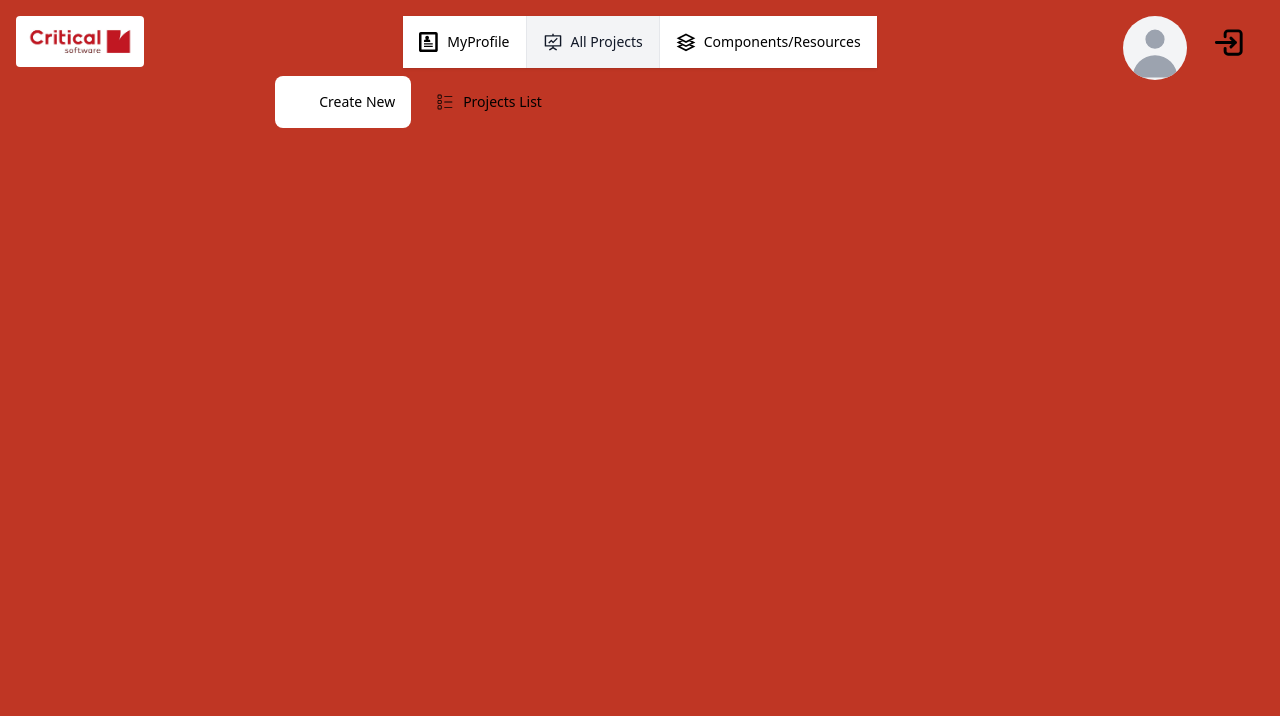
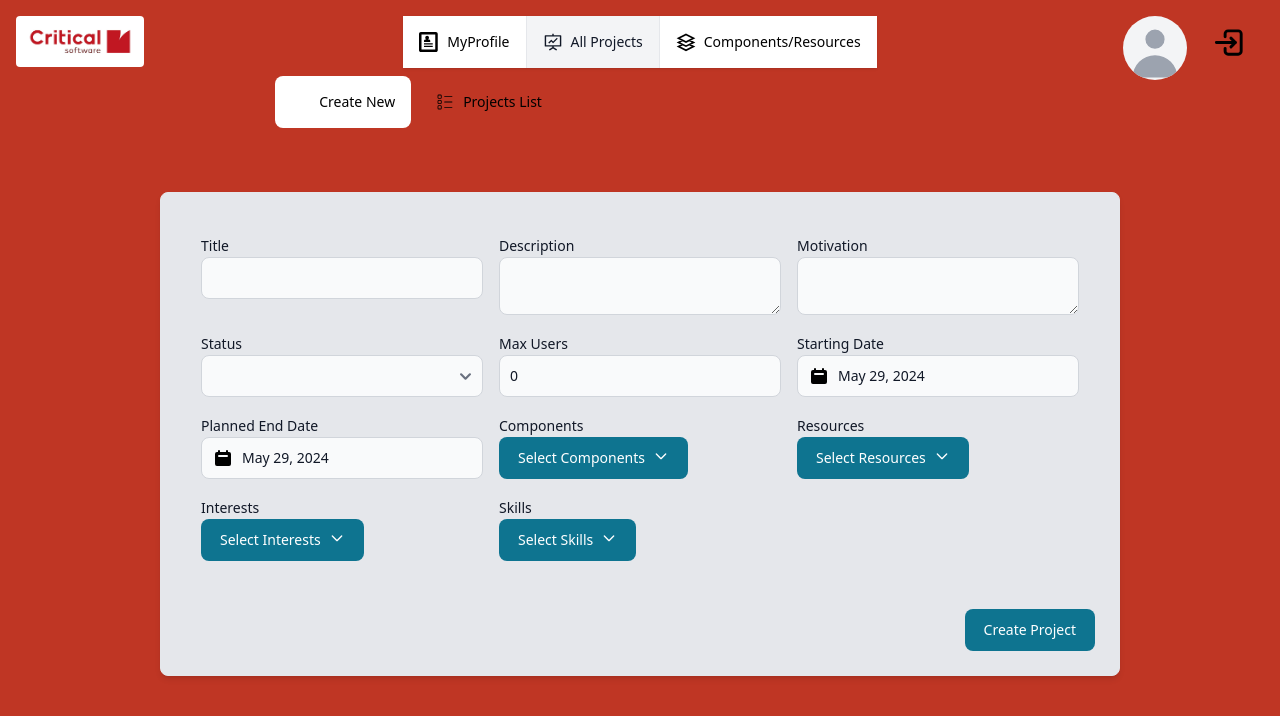
Before and after one commit to Morallez86/projetofinal-frontend, a React (Create React App) app in the folder projetofinal-frontend/: page /createNewProject in a window 1280 px wide. Shown: the top 716 px of the page. Built offline with nearby package versions, Linux system fonts and the light colour scheme.

Commit message:
Esqueleto de mapa de gantt, tabela de skills e criar projecto

```diff
--- a/projetofinal-frontend/package.json
+++ b/projetofinal-frontend/package.json
@@ -9,6 +9,7 @@
     "@testing-library/user-event": "^13.5.0",
     "flowbite": "^2.3.0",
     "flowbite-react": "^0.9.0",
+    "gantt-task-react": "^0.3.9",
     "jwt-decode": "^4.0.0",
     "lottie-web": "^5.12.2",
     "react": "^18.3.1",
--- a/projetofinal-frontend/src/Pages/AllProjectsCreateNew.jsx
+++ b/projetofinal-frontend/src/Pages/AllProjectsCreateNew.jsx
@@ -1,8 +1,190 @@
-import React from "react";
+import React, { useState } from "react";
 import Layout from "../Components/Layout";
+import {
+  Card,
+  TextInput,
+  Label,
+  Button,
+  Select,
+  Dropdown,
+  Datepicker,
+  Textarea,
+} from "flowbite-react";
+import useApiStore from '../Stores/ApiStore';
 
 function AllProjectsCreateNew() {
-  return <Layout activeTab={1} activeSubProjects={0} />;
+  const apiUrl = useApiStore((state) => state.apiUrl);
+  const [projectInfo, setProjectInfo] = useState({
+    title: "",
+    description: "",
+    motivation: "",
+    status: "",
+    maxUsers: 0,
+    startingDate: "",
+    plannedEndDate: "",
+    components: [],
+    resources: [],
+    interests: [],
+    skills: [],
+  });
+
+  const handleChange = (e) => {
+    const { name, value } = e.target;
+    setProjectInfo((prevInfo) => ({
+      ...prevInfo,
+      [name]: value,
+    }));
+  };
+
+  const handleDropdownChange = (name, value) => {
+    setProjectInfo((prevInfo) => ({
+      ...prevInfo,
+      [name]: value,
+    }));
+  };
+
+  const handleSubmit = async () => {
+    try {
+      const response = await fetch(`${apiUrl}/projects`, {
+        method: "POST",
+        headers: {
+          Accept: "*/*",
+          "Content-Type": "application/json",
+        },
+        body: JSON.stringify(projectInfo),
+      });
+
+      if (response.status === 201) {
+        console.log("Project created successfully");
+      } else {
+        console.error("Error creating project");
+      }
+    } catch (error) {
+      console.error("Error creating project:", error);
+    }
+  };
+
+  return (
+    <div className="flex flex-col min-h-screen">
+    <Layout activeTab={1} activeSubProjects={0}/>
+      <Card className="bg-gray-200 transition-colors duration-200 w-3/4 h-auto mx-auto mt-10">
+        <div className="grid grid-cols-3 gap-4 p-4">
+          <div>
+            <Label htmlFor="title" value="Title" />
+            <TextInput
+              id="title"
+              type="text"
+              name="title"
+              value={projectInfo.title}
+              onChange={handleChange}
+              className="text-sm text-gray-500 dark:text-gray-400"
+            />
+          </div>
+          <div>
+            <Label htmlFor="description" value="Description" />
+            <Textarea
+              id="description"
+              name="description"
+              value={projectInfo.description}
+              onChange={handleChange}
+              className="text-sm text-gray-500 dark:text-gray-400"
+            />
+          </div>
+          <div>
+            <Label htmlFor="motivation" value="Motivation" />
+            <Textarea
+              id="motivation"
+              name="motivation"
+              value={projectInfo.motivation}
+              onChange={handleChange}
+              className="text-sm text-gray-500 dark:text-gray-400"
+            />
+          </div>
+          <div>
+            <Label htmlFor="status" value="Status" />
+            <Select
+              id="status"
+              name="status"
+              value={projectInfo.status}
+              onChange={(e) => handleDropdownChange('status', e.target.value)}
+              className="text-sm text-gray-500 dark:text-gray-400"
+            >
+            </Select>
+          </div>
+          <div>
+            <Label htmlFor="maxUsers" value="Max Users" />
+            <TextInput
+              id="maxUsers"
+              type="number"
+              name="maxUsers"
+              value={projectInfo.maxUsers}
+              onChange={handleChange}
+              className="text-sm text-gray-500 dark:text-gray-400"
+            />
+          </div>
+          <div>
+            <Label htmlFor="startingDate" value="Starting Date" />
+            <Datepicker
+              id="startingDate"
+              name="startingDate"
+              selected={projectInfo.startingDate}
+              onChange={(date) => handleDropdownChange('startingDate', date)}
+              className="text-sm text-gray-500 dark:text-gray-400"
+            />
+          </div>
+          <div>
+            <Label htmlFor="plannedEndDate" value="Planned End Date" />
+            <Datepicker
+              id="plannedEndDate"
+              name="plannedEndDate"
+              selected={projectInfo.plannedEndDate}
+              onChange={(date) => handleDropdownChange('plannedEndDate', date)}
+              className="text-sm text-gray-500 dark:text-gray-400"
+            />
+          </div>
+          <div>
+            <Label htmlFor="components" value="Components" />
+            <Dropdown
+              label="Select Components"
+              dismissOnClick={false}
+              className="w-full"
+            >
+            </Dropdown>
+          </div>
+          <div>
+            <Label htmlFor="resources" value="Resources" />
+            <Dropdown
+              label="Select Resources"
+              dismissOnClick={false}
+              className="w-full"
+            >
+            </Dropdown>
+          </div>
+          <div>
+            <Label htmlFor="interests" value="Interests" />
+            <Dropdown
+              label="Select Interests"
+              dismissOnClick={false}
+              className="w-full"
+            >
+            </Dropdown>
+          </div>
+          <div>
+            <Label htmlFor="skills" value="Skills" />
+            <Dropdown
+              label="Select Skills"
+              dismissOnClick={false}
+              className="w-full"
+            >
+            </Dropdown>
+          </div>
+        </div>
+        <div className="flex justify-end mt-4">
+          <Button onClick={handleSubmit}>Create Project</Button>
+        </div>
+      </Card>
+      </div>
+  );
 }
 
 export default AllProjectsCreateNew;
--- /dev/null
+++ b/projetofinal-frontend/src/Pages/GanttChartPage.jsx
@@ -0,0 +1,42 @@
+// src/Pages/GanttChartPage.js
+import React from "react";
+import { useParams } from "react-router-dom";
+import Layout from "../Components/Layout";
+import { Gantt, ViewMode } from "gantt-task-react";
+import "gantt-task-react/dist/index.css";
+
+const GanttChartPage = () => {
+  const { projectId } = useParams();
+
+  const tasks = [
+    {
+      start: new Date("2024-06-01"),
+      end: new Date("2024-06-10"),
+      name: `Project ${projectId} Task 1`,
+      id: "1",
+      type: "task",
+      progress: 45,
+      dependencies: [],
+    },
+    {
+      start: new Date("2024-06-11"),
+      end: new Date("2024-06-20"),
+      name: `Project ${projectId} Task 2`,
+      id: "2",
+      type: "task",
+      progress: 30,
+      dependencies: ["1"],
+    },
+  ];
+
+  return (
+    <div className="flex flex-col min-h-screen">
+    <Layout activeTab={0} activeSubTabProfile={0}/>
+      <div className="gantt-container">
+        <Gantt tasks={tasks} viewMode={ViewMode.Day} />
+      </div>
+    </div>
+  );
+};
+
+export default GanttChartPage;
--- a/projetofinal-frontend/src/Pages/ComponentsResources.jsx
+++ b/projetofinal-frontend/src/Pages/MyProfileMyProjects.jsx
@@ -1,8 +1,26 @@
+// src/Pages/MyProfileMyProjects.js
 import React from "react";
+import { useNavigate } from "react-router-dom";
 import Layout from "../Components/Layout";
+import ProjectMyProfileTable from "../Components/ProjectMyProfileTable";
 
-function ComponentsResources() {
-  return <Layout activeTab={2} activeSubComponents={1} />;
+function MyProfileMyProjects() {
+  const navigate = useNavigate();
+  const projects = [
+    { id: 1, name: "Project 1", creation_date: "08/04/2024", status: "Pending" },
+    { id: 2, name: "Project 2", creation_date: "10/08/2023", status: "Finished" },
+  ];
+
+  const handleRowClick = (projectId) => {
+    navigate(`/home/${projectId}/ganttChart`);
+  };
+
+  return (
+    <div className="flex flex-col min-h-screen">
+      <Layout activeTab={0} activeSubTabProfile={0}/>
+      <ProjectMyProfileTable data={projects} onRowClick={handleRowClick} />
+    </div>
+  );
 }
 
-export default ComponentsResources;
+export default MyProfileMyProjects;
--- a/projetofinal-frontend/src/Pages/MyProfile_MyProjects.jsx
+++ /dev/null
@@ -1,8 +0,0 @@
-import React from "react";
-import Layout from "../Components/Layout";
-
-function MyProfile_MyProjects() {
-  return <Layout activeTab={0} activeSubTabProfile={0} />;
-}
-
-export default MyProfile_MyProjects;
--- a/projetofinal-frontend/src/components/AddSkills.jsx
+++ b/projetofinal-frontend/src/components/AddSkills.jsx
@@ -1,5 +1,5 @@
 import React from "react";
-import { Dropdown, Modal } from "flowbite-react";
+import { Dropdown, Modal, Button } from "flowbite-react";
 import CreatableSelect from "react-select/creatable";
 import { useState, useEffect } from "react";
 import useUserStore from "../Stores/UserStore";
--- a/projetofinal-frontend/src/components/ProjectMyProfileTable.jsx
+++ b/projetofinal-frontend/src/components/ProjectMyProfileTable.jsx
@@ -1,13 +1,13 @@
-import React from "react";
+// src/Components/ProjectMyProfileTable.js
+import React, { useState } from "react";
 import DataTable from "react-data-table-component";
-import { useState } from "react";
 import { TextInput } from "flowbite-react";
 
-function ProjectMyProfileTable() {
+function ProjectMyProfileTable({ data, onRowClick }) {
   const columns = [
     {
       name: "Project Name",
-      selector: (row) => row.title,
+      selector: (row) => row.name,
       sortable: true,
     },
     {
@@ -17,30 +17,14 @@ function ProjectMyProfileTable() {
     },
     {
       name: "Status",
-      selector: "status",
       selector: (row) => row.status,
       sortable: true,
     },
-  ];
-
-  const data = [
     {
-      id: 1,
-      title: "Project 1",
-      creation_date: "08/04/2024",
-      status: "Pending",
-    },
-    {
-      id: 2,
-      title: "Project 2",
-      creation_date: "10/08/2023",
-      status: "Finished",
-    },
-    {
-      id: 3,
-      title: "Project 3",
-      creation_date: "10/08/2022",
-      status: "Finished",
+      name: "Actions",
+      cell: (row) => (
+        <button onClick={() => onRowClick(row.id)}>View Gantt Chart</button>
+      ),
     },
   ];
 
@@ -49,7 +33,7 @@ function ProjectMyProfileTable() {
   function handleFilter(e) {
     const value = e.target.value;
     const filteredData = data.filter((record) => {
-      return record.title.toLowerCase().includes(value.toLowerCase());
+      return record.name.toLowerCase().includes(value.toLowerCase());
     });
     setRecords(filteredData);
   }
--- a/projetofinal-frontend/src/index.js
+++ b/projetofinal-frontend/src/index.js
@@ -15,6 +15,7 @@ import MyProfileAboutMe from "./Pages/MyProfileAboutMe";
 import RegistrationStatusPage from "./Pages/RegistrationStatusPage";
 import ForgotPassword from "./Pages/ForgotPassword";
 import Login from "./Pages/Login"
+import GanttChartPage from "./Pages/GanttChartPage";
 
 
 const root = ReactDOM.createRoot(document.getElementById("root"));
@@ -26,10 +27,7 @@ root.render(
         <Route index element={<App />} />
         <Route path="/home" element={<MyProfileMyProjects />} />
         <Route path="/changePassword" element={<MyProfileChangePassword />} />
-        <Route
-          path="/registerSkillInterest"
-          element={<MyProfileRegisterSkillInterest />}
-        />
+        <Route path="/registerSkillInterest" element={<MyProfileRegisterSkillInterest />}/>
         <Route path="/messages" element={<MyProfileMessage />} />
         <Route path="/createNewProject" element={<AllProjectsCreateNew />} />
         <Route path="/components" element={<ComponentsComponents />} />
@@ -38,6 +36,7 @@ root.render(
         <Route path="/registrationStatusPage/:emailToken" element={<RegistrationStatusPage />} />
         <Route path="/forgotPassword/:token" element={<ForgotPassword/>} />
         <Route path="/login" element={<Login/>} />
+        <Route path="/home/:projectId/ganttChart" element={<GanttChartPage />} />
       </Routes>
     </Router>
   </React.StrictMode>
```
Also changed, not shown: 1 other file (tests, documents, lock files or other folders).
